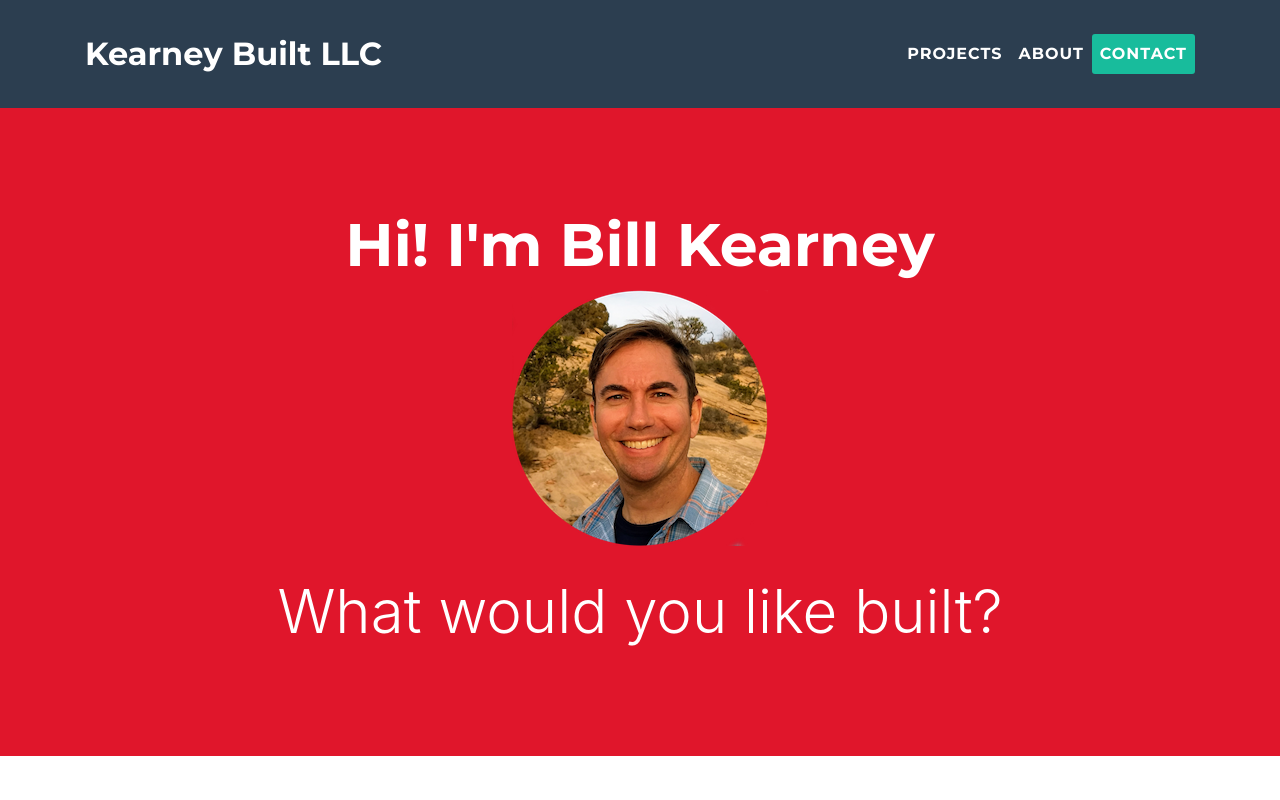
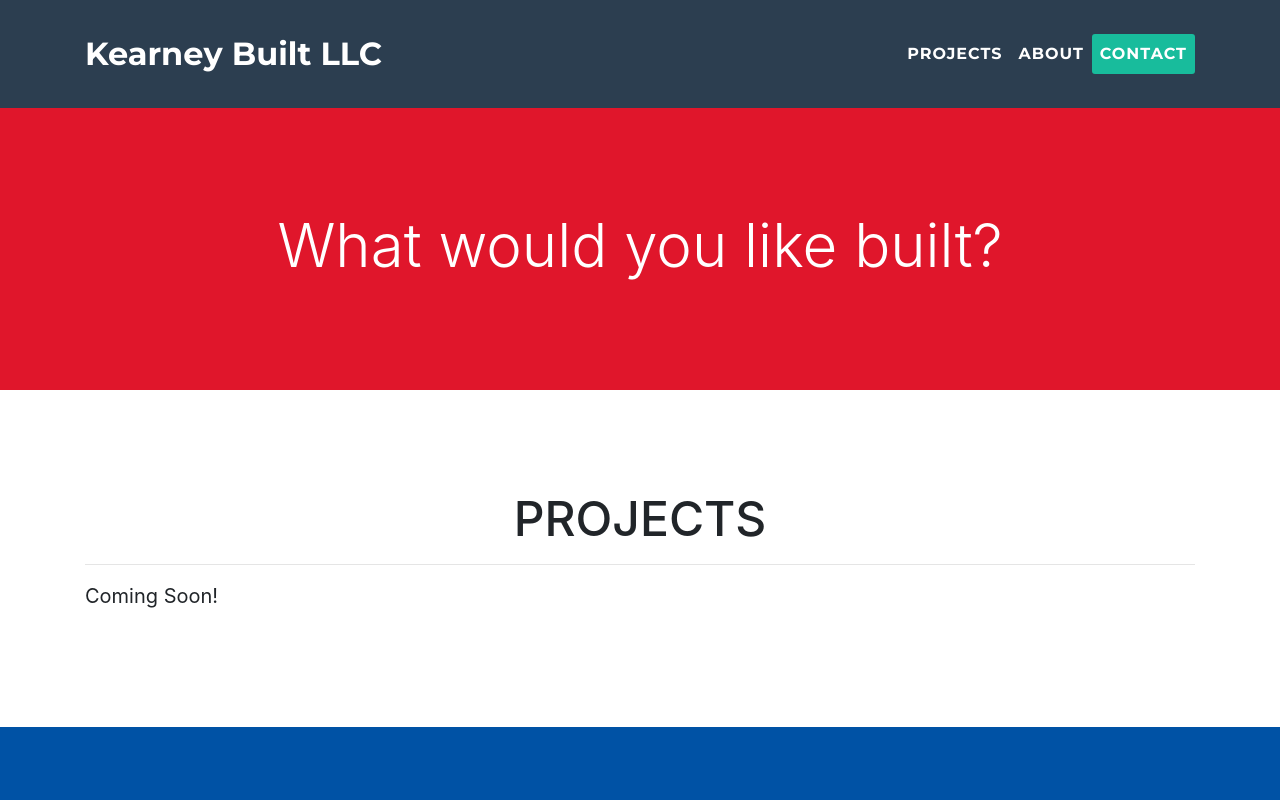
Before and after one commit to BIlltKearney/KearneyBuiltBusinessSite, a website with bundled scripts: page index.html in a window 1280 px wide. Shown: the top 800 px of the page. Built offline with nearby package versions, Linux system fonts and the light colour scheme.

Commit message:
modified content

```diff
--- a/index.html
+++ b/index.html
@@ -55,8 +55,8 @@
     <header class="masthead">
       <div class="container">
         <div class="intro-text">
-          <span class="name">Hi! I'm Bill Kearney</span>
-            <img class="img-fluid" src="img/Billtphotocircle.png" alt="">
+          <!-- <span class="name">Hi! I'm Bill Kearney</span>
+            <img class="img-fluid" src="img/Billtphotocircle.png" alt=""> -->
           <span class="skills">What would you like built?</span>
         </div>
       </div>
```
